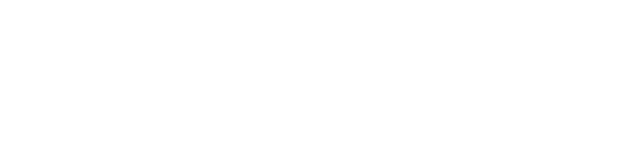
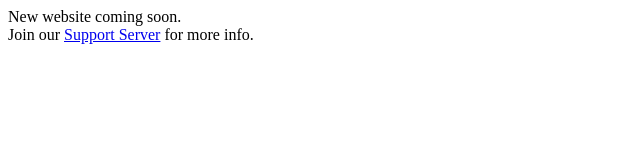
Before and after one commit to UntitledMorgue/DNWebsite, a plain HTML site: page index.html in a window 1280 px wide. Shown: the whole page, without its empty margins (0-640 px from the left). Drawn offline with Linux system fonts and the light colour scheme.

Commit message:
Update index.html

```diff
--- a/index.html
+++ b/index.html
@@ -5,4 +5,7 @@
     <link rel="shortcut icon" href="./src/img/NL.png" />
     <meta name="description" content="Noir, Discord Theme" />
   </head>
+  <body>
+    New website coming soon.<br />Join our <a href="https://discord.gg/DYwEDFTURe">Support Server</a> for more info.
+  </body>
 </html>
```
